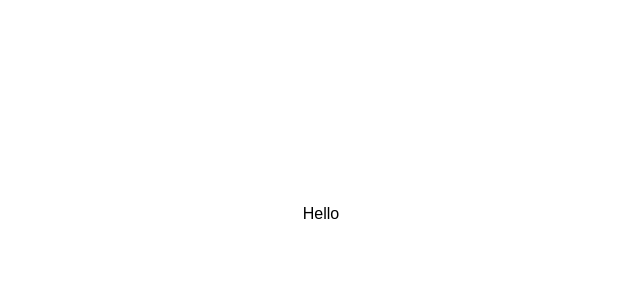
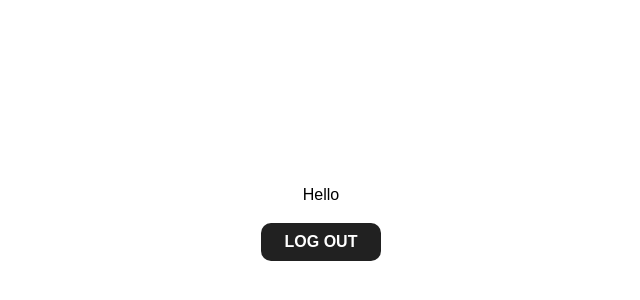
Before and after one commit to Ernxst/Basketball-Simulator, a Vue app in the folder App/: page /1/select in a window 1280 px wide. Shown: the part 186-486 px from the top of the page, without its empty margins (319-959 px from the left). Built offline with nearby package versions, Linux system fonts and the light colour scheme; sample sign-in values are in the browser's storage; a web font is replaced by a local one.

Commit message:
Fix to redirect user after successful registration

```diff
--- a/App/src/app/views/save-selection/SelectSave.vue
+++ b/App/src/app/views/save-selection/SelectSave.vue
@@ -1,12 +1,23 @@
 <template>
     <div class="select-save full-page centred">
         <p>Hello</p>
+        <flat-button v-on:click="logout" text="Log out"></flat-button>
     </div>
 </template>
 
 <script>
+import FlatButton from "../../components/widgets/buttons/flat-button.vue";
+
 export default {
-    name: "SelectSave"
+    name: "SelectSave",
+    components: { FlatButton },
+    methods: {
+        logout() {
+            this.$store.dispatch("auth/logout").then(_ => {
+                this.$router.go();
+            });
+        }
+    }
 };
 </script>
 
--- a/App/src/app/views/welcome/signup-form.vue
+++ b/App/src/app/views/welcome/signup-form.vue
@@ -84,9 +84,8 @@ export default {
                 this.loading = true;
                 this.$store.dispatch("auth/register", this.user).then(
                     (data) => {
-                        console.log(data)
-                        this.loading = false;
-                        this.$nextTick(() => {
+                        this.$store.dispatch("auth/login", this.user).then(data => {
+                            this.loading = false;
                             this.$router.push(
                                 {
                                     name: "team-select",
--- a/App/src/router/routes.js
+++ b/App/src/router/routes.js
@@ -3,7 +3,7 @@ export const routes = [
         path: "/",
         redirect: (route) => {
             const user = JSON.parse(localStorage.getItem('user'));
-            return user
+            return user && user.accessToken
                 ? `/${user.username}/select`
                 : "/welcome";
         },
@@ -25,7 +25,7 @@ export const routes = [
     },
     {
         path: "/:username/select",
-        component: () => import(/* webpackChunkName: "play", webpackPrefetch: true */ "../app/views/save-selection/SelectSave.vue"),
+        component: () => import(/* webpackChunkName: "team-select", webpackPrefetch: true */ "../app/views/save-selection/SelectSave.vue"),
         name: "team-select",
         meta: {
             title: (route) => {
```
